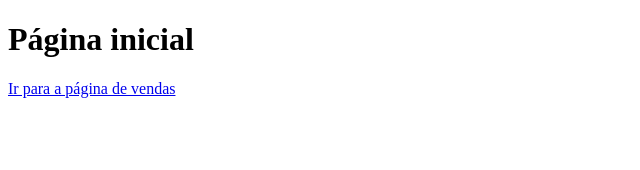
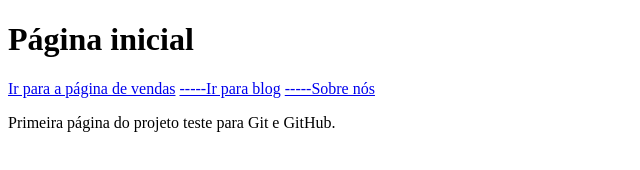
Before and after one commit to caiopgaspar/Repositorio-aula-github, a plain HTML site: page index.html in a window 1280 px wide. Shown: the whole page, without its empty margins (0-640 px from the left). Drawn offline with Linux system fonts and the light colour scheme.

Commit message:
Atualizações nas páginas, links entre páginas

```diff
--- a/index.html
+++ b/index.html
@@ -9,5 +9,8 @@
 <body>
     <h1>Página inicial</h1>
     <a href="vendas.html">Ir para a página de vendas</a>
+    <a href="blog.html">-----Ir para blog</a>
+    <a href="sobre.html">-----Sobre nós</a>
+    <p>Primeira página do projeto teste para Git e GitHub.</p>
 </body>
 </html>
```
Also changed, not shown: blog.html (+1 -1 lines), sobre.html (+1 -0 lines).
